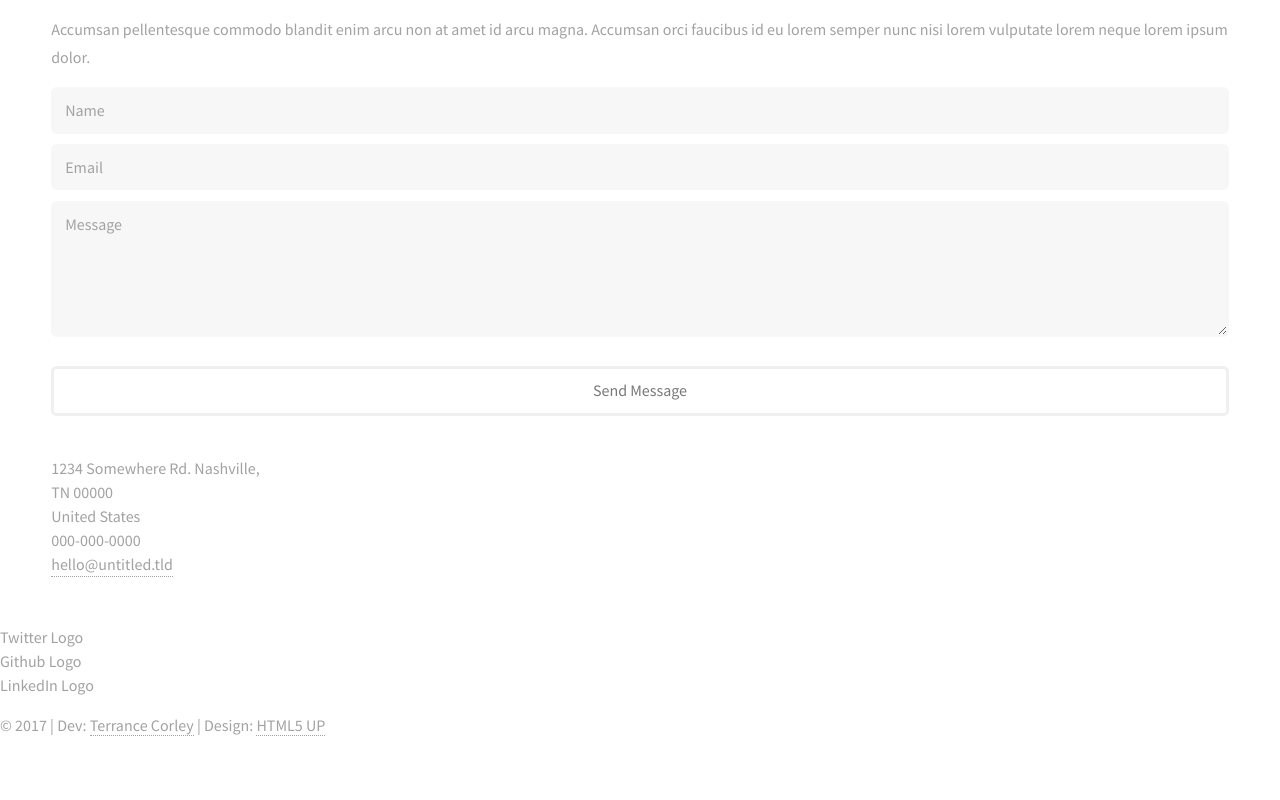
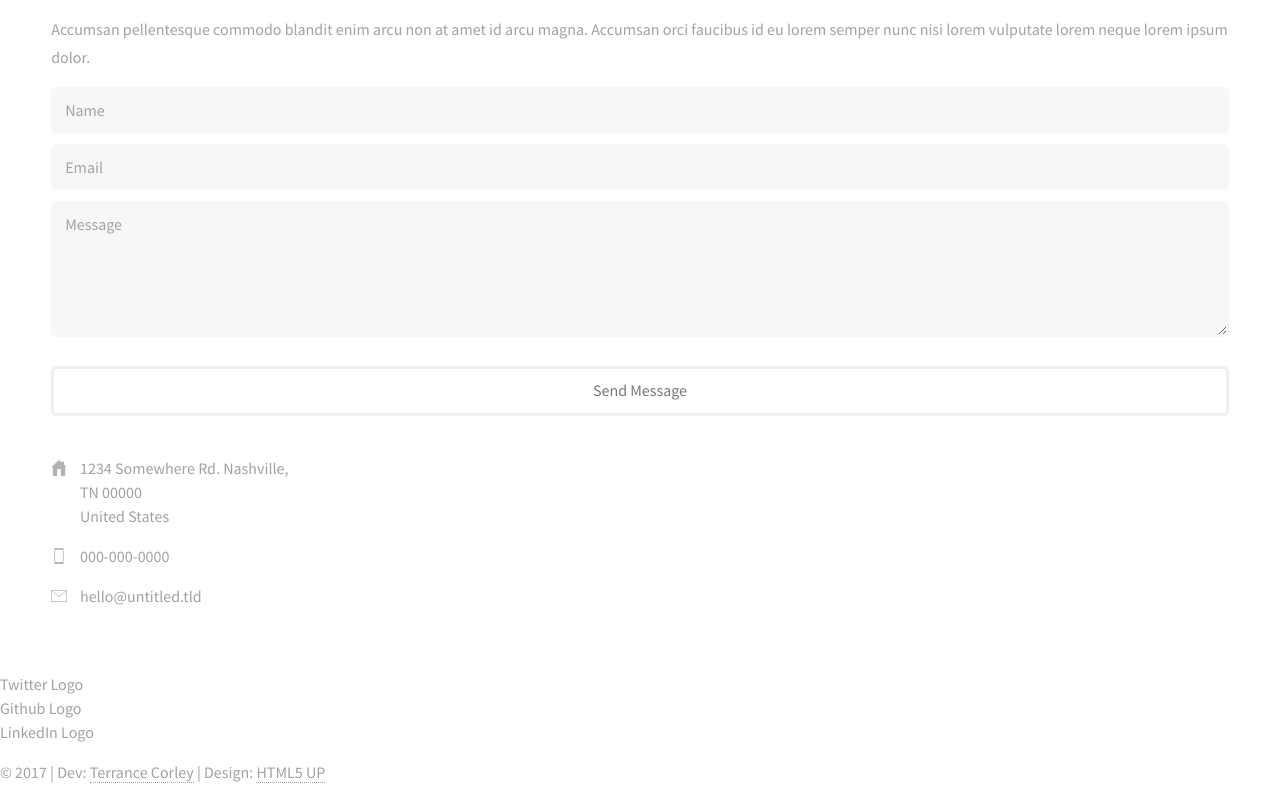
Before and after one commit to terrancecorley/photo_port, a plain HTML site: page index.html in a window 1280 px wide. Shown: the part 5707-6507 px from the top of the page. Before the commit the page ends 6460 px from the top, so only its background shows below. Drawn offline with Linux system fonts and the light colour scheme.

Commit message:
Positioned contact detail icons.

```diff
--- a/css/main.css
+++ b/css/main.css
@@ -180,7 +180,24 @@ textarea {
 
 .contact-details a {
   display: inline-block;
+  min-height: 16px;
+  margin-bottom: 1em;
+  padding-left: 1.8em;
+  background-repeat: no-repeat;
+  background-position: 0 0.27em;
+  background-size: 16px 16px;
+}
 
+.location {
+  background-image: url(../img/house.svg);
+}
+
+.phone {
+  background-image: url(../img/phone.svg);
+}
+
+.email {
+  background-image: url(../img/email.svg);
 }
 
 
--- a/index.html
+++ b/index.html
@@ -82,9 +82,9 @@
 
         <aside class="contact-details">
           <ul>
-            <li><a href="https://goo.gl/maps/qTSc31qRzKK2" target="_blank">1234 Somewhere Rd. Nashville,<br>TN 00000<br>United States</a></li>
-            <li><a href="tel:000-000-0000">000-000-0000</a></li>
-            <li><a href="mailto:hello@untitled.tld" class="teal underlining">hello@untitled.tld</a></li>
+            <li><a class="location" href="https://goo.gl/maps/qTSc31qRzKK2" target="_blank">1234 Somewhere Rd. Nashville,<br>TN 00000<br>United States</a></li>
+            <li><a class="phone" href="tel:000-000-0000">000-000-0000</a></li>
+            <li><a class="email" href="mailto:hello@untitled.tld" class="teal underlining">hello@untitled.tld</a></li>
           </ul>
         </aside>
 
```
